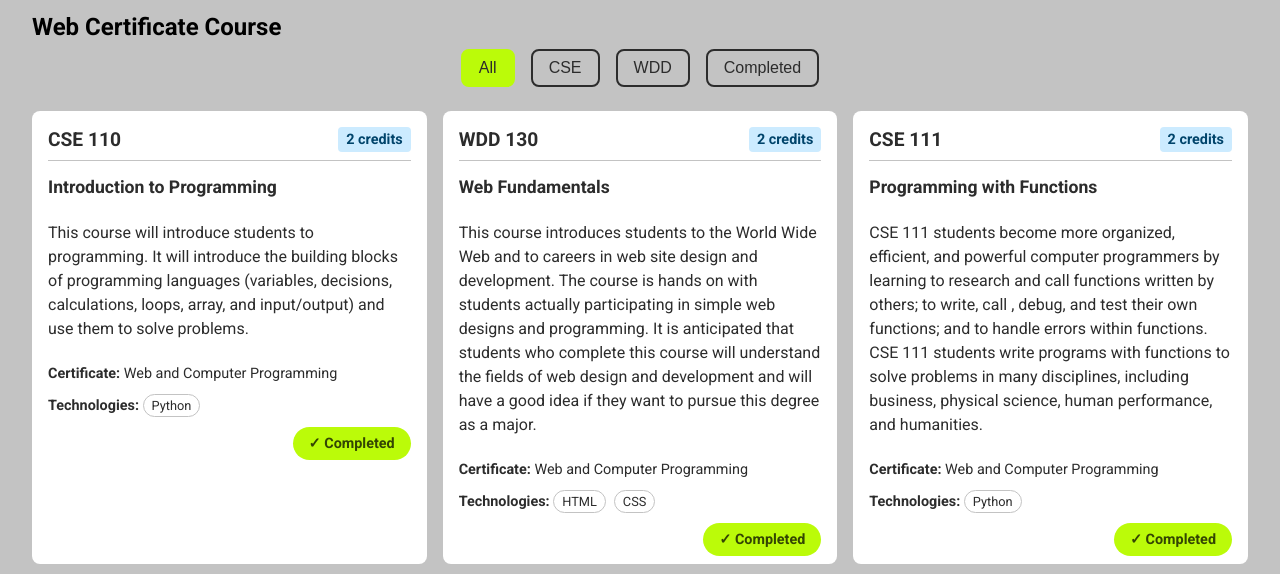
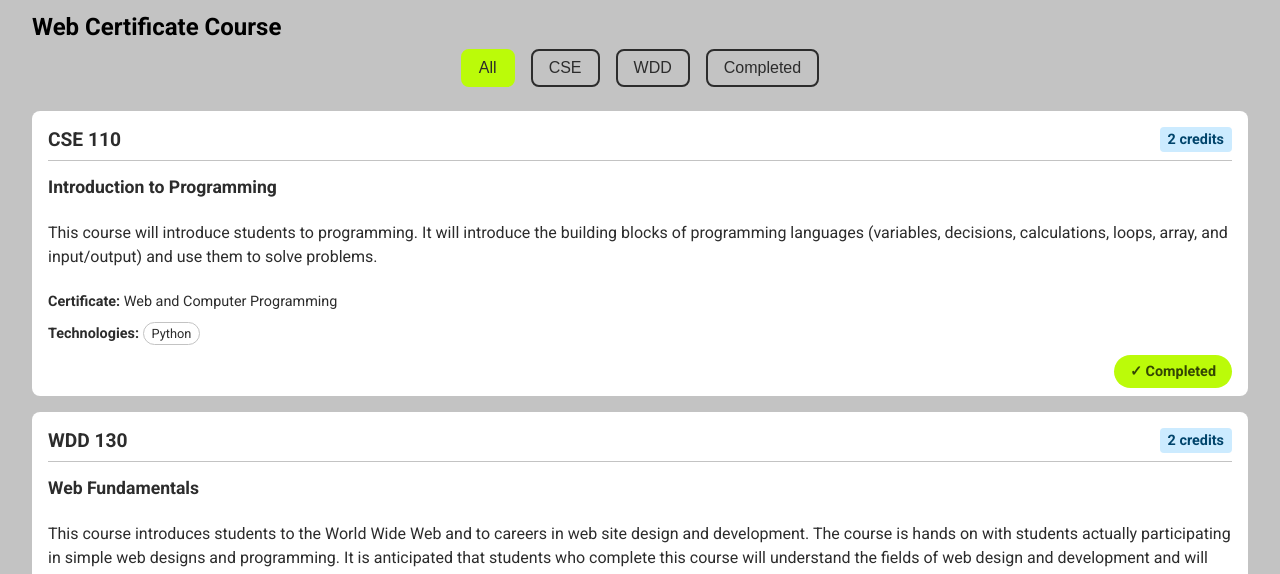
Before and after one commit to mariohbrino/wdd231, a website built with Vite: page index.html in a window 1280 px wide. Shown: the part 590-1164 px from the top of the page. Built offline with nearby package versions, Linux system fonts and the light colour scheme.

Commit message:
fix: added style for courses list on mobile devices

```diff
--- a/styles/small.css
+++ b/styles/small.css
@@ -199,6 +199,9 @@ button.active:hover {
 
 #listCourses {
     margin-top: 1rem;
+    display: flex;
+    flex-direction: column;
+    gap: 1rem;
 }
 
 .course {
```
